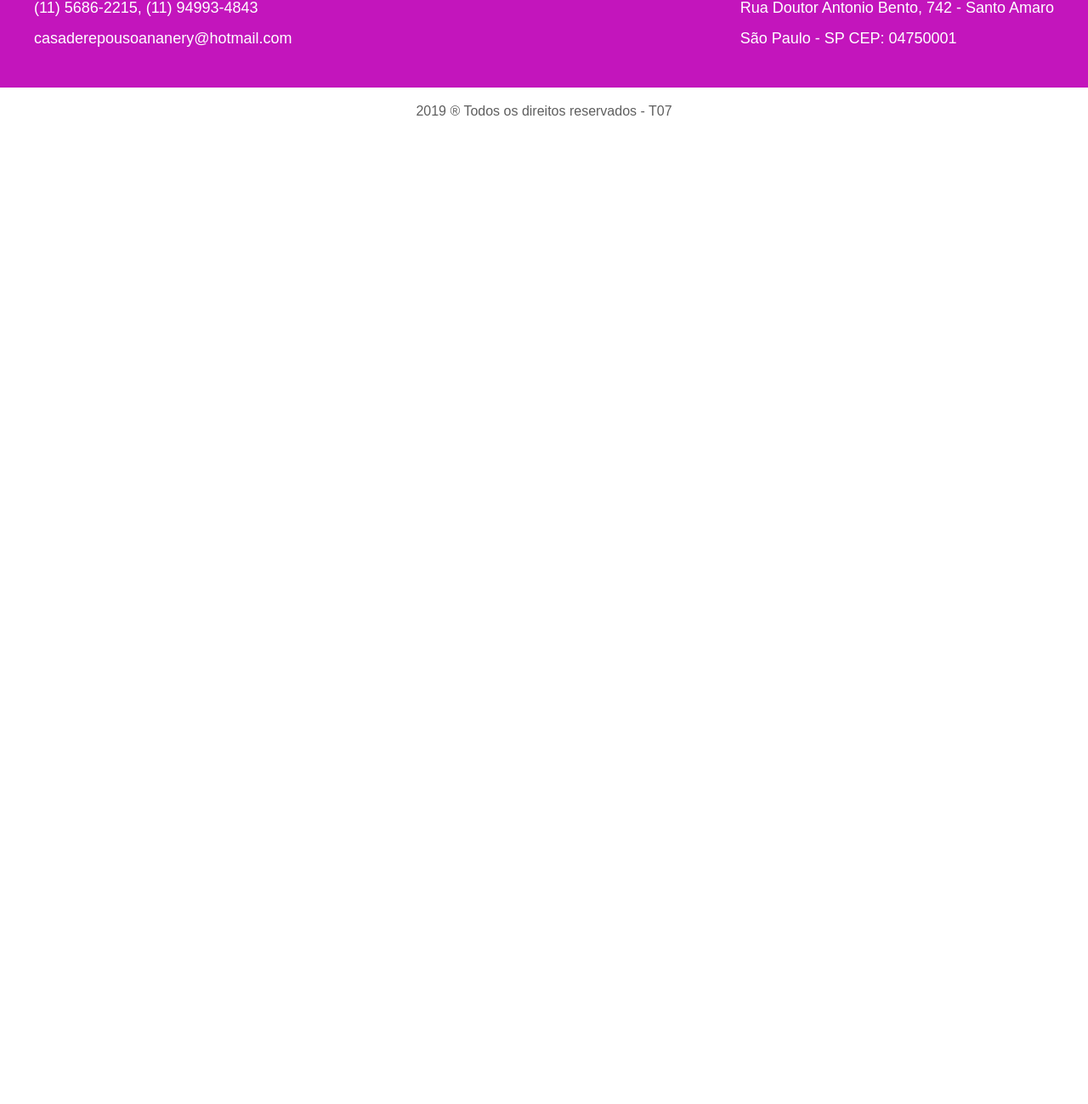
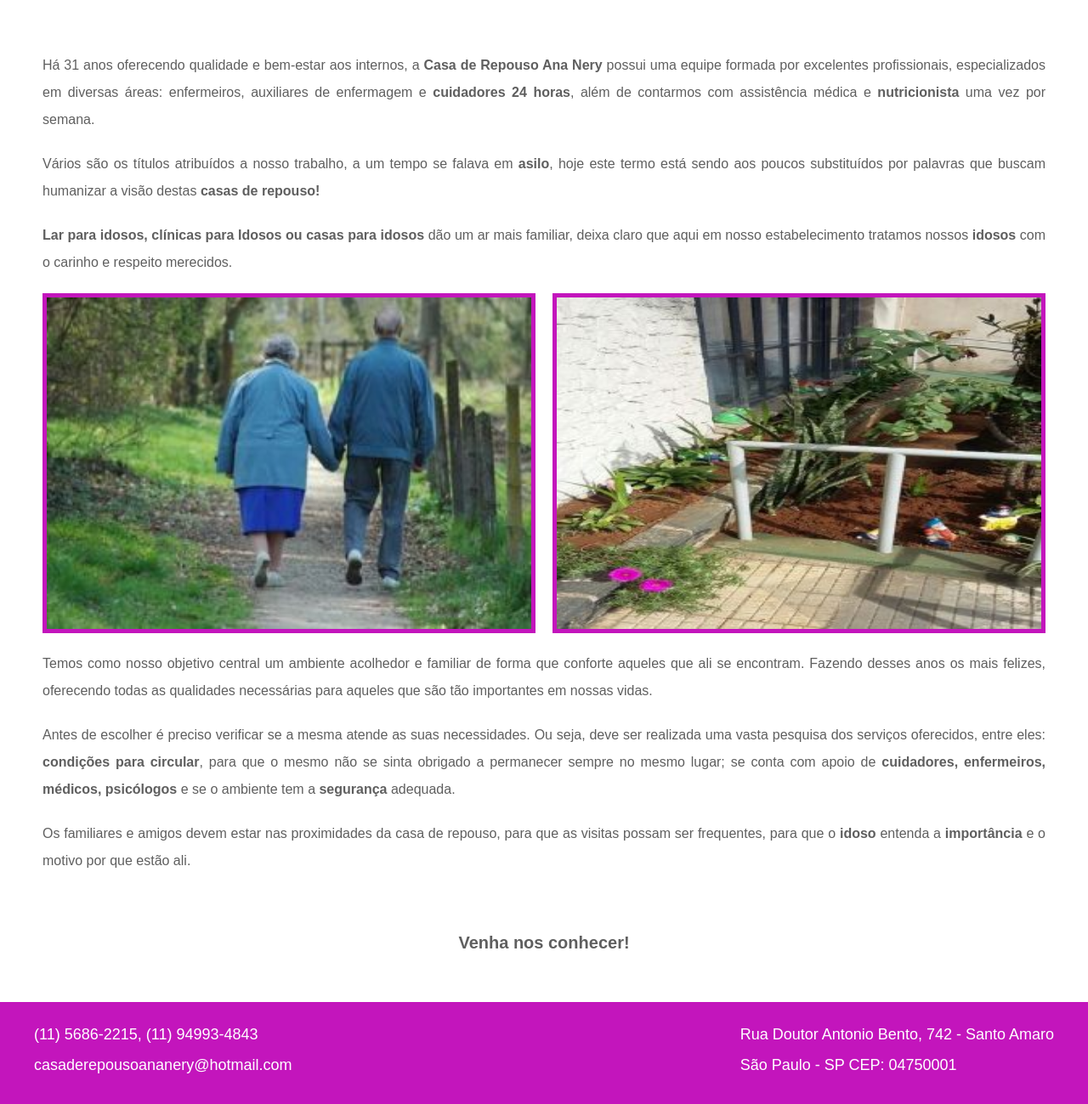
Before and after one commit to ThiagoDeodatoR/Casa-de-Repouso, a plain HTML site: page nossaCasa.html in a window 1280 px wide. Shown: the part 395-1694 px from the top of the page at 85% size. Before the commit the page ends 800 px from the top, so only its background shows below. Drawn offline with Linux system fonts and the light colour scheme.

Commit message:
Feita a segunda página

```diff
--- /dev/null
+++ b/css/nossaCasa/components/nossaCasa-AnaNery.css
@@ -0,0 +1,46 @@
+.nossaCasa-AnaNery {
+    max-width: 1200px;
+    margin: 50px auto;
+}
+.nossaCasa-AnaNery > h1 {
+    font-size: 36px;
+    color: var(--color-rosaClaro);
+    margin: 100px 0 60px 10px;
+}
+
+.nossaCasaInfo {
+    display: flex;
+    flex-wrap: wrap;
+}
+.nossaCasaInfo > p {
+    font-size: 16px;
+    text-align: justify;
+    color: var(--color-cinza);
+    line-height: 2;
+    margin: 10px;
+}
+
+.nossaCasaImgs > img {
+    border: 5px solid var(--color-rosaClaro);
+    margin: 10px;
+    max-height: 400px;
+    max-width: 600px;
+    height: auto;
+    width: auto;
+    flex: 1 1 400px;
+    object-fit: fill;
+}
+.nossaCasaImgs {
+    width: 100%;
+    display: flex;
+    flex-wrap: wrap;
+    justify-content: space-between;
+}
+
+.nossaCasaFinal {
+    font-size: 20px;
+    margin: 60px 10px;
+    color: var(--color-cinza);
+    font-weight: bold;
+    text-align: center;
+}
--- a/nossaCasa.html
+++ b/nossaCasa.html
@@ -14,6 +14,8 @@
 
     <link rel="stylesheet" href="css/components/menu-AnaNery.css">
     <link rel="stylesheet" href="css/components/logo-AnaNery.css">
+
+    <link rel="stylesheet" href="css/nossaCasa/components/nossaCasa-AnaNery.css">
 
     <link rel="stylesheet" href="css/components/footer-AnaNery.css">
 </head>
@@ -35,8 +37,53 @@
         </div>
     </header>
 
-    <section>
-        <h1 style="margin: 40px; font-size: 36px;">Nossa Casa</h1>
+    <section class="nossaCasa-AnaNery">
+        <h1>Nossa Casa</h1>
+        <div class="nossaCasaInfo">
+            <p>
+                Há 31 anos oferecendo qualidade e bem-estar aos internos,
+                a <strong>Casa de Repouso Ana Nery</strong> possui uma equipe formada por excelentes profissionais,
+                especializados em diversas áreas: <stromg>enfermeiros, auxiliares de enfermagem</strong> e
+                <strong>cuidadores 24 horas</strong>, além de contarmos com assistência médica e
+                <strong>nutricionista</strong> uma vez por semana.
+            </p>
+            <p>
+                Vários são os títulos atribuídos a nosso trabalho, a um tempo se falava em <strong>asilo</strong>,
+                hoje este termo está sendo aos poucos substituídos por palavras que buscam humanizar
+                a visão destas <strong>casas de repouso!</strong>
+            </p>
+            <p>
+                <strong>Lar para idosos, clínicas para Idosos ou casas para idosos</strong> dão um ar mais familiar,
+                deixa claro que aqui em nosso estabelecimento tratamos nossos <strong>idosos</strong> com o carinho e respeito merecidos.
+            </p>
+
+            <div class="nossaCasaImgs">
+                <img src="./img/nossaCasaImg1.jpg">
+                <img src="./img/nossaCasaImg2.jpg">
+            </div>
+
+            <p>
+                Temos como nosso objetivo central um ambiente acolhedor e familiar de forma que conforte aqueles que ali se encontram.
+                Fazendo desses anos os mais felizes, oferecendo todas as qualidades necessárias para aqueles que são tão importantes
+                em nossas vidas.
+            </p>
+
+            <p>
+                Antes de escolher é preciso verificar se a mesma atende as suas necessidades.
+                Ou seja, deve ser realizada uma vasta pesquisa dos serviços oferecidos,
+                entre eles: <strong>condições para circular</strong>, para que o mesmo não se sinta obrigado a permanecer sempre no mesmo lugar;
+                se conta com apoio de <strong>cuidadores, enfermeiros, médicos, psicólogos</strong>
+                e se o ambiente tem a <strong>segurança</strong> adequada.
+            </p>
+            <p>
+                Os familiares e amigos devem estar nas proximidades da casa de repouso, para que as visitas possam ser frequentes,
+                para que o <strong>idoso</strong> entenda a <strong>importância</strong> e o motivo por que estão ali.
+            </p>
+        </div>
+        <div class="nossaCasaFinal">
+            <p>Venha nos conhecer!</p>
+        </div>
+
     </section>
 
     <footer class="footer-AnaNery">
```
Also changed, not shown: img/nossaCasaImg1.jpg (added), img/nossaCasaImg2.jpg (added).
